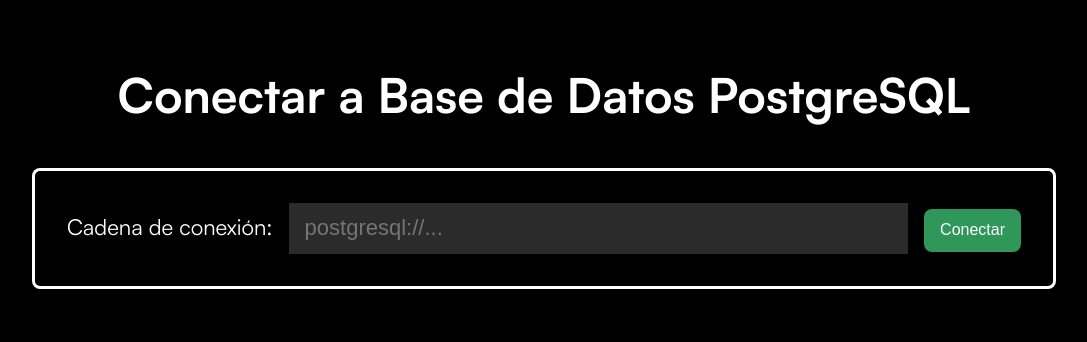
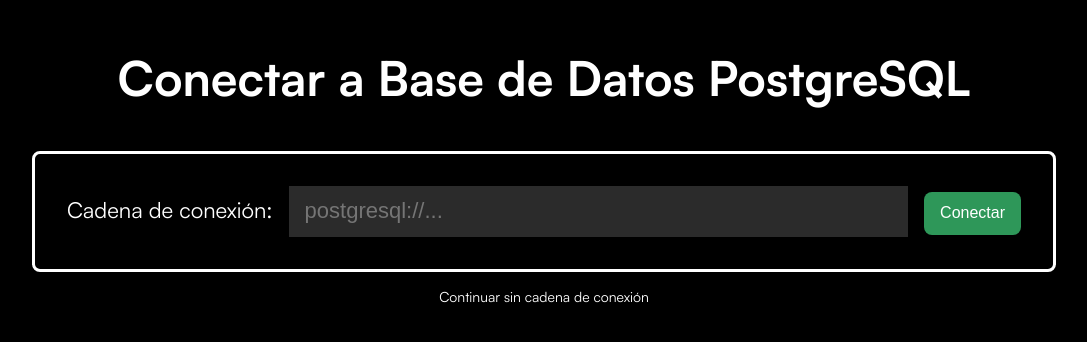
Before and after one commit to Kevin-Laz/Postgres-explorer-Frontend, an Angular app: page / in a window 1280 px wide. Shown: the part 244-586 px from the top of the page, without its empty margins (96-1183 px from the left). Built offline with nearby package versions, Linux system fonts and the light colour scheme.

Commit message:
Cambio en el home para permitir acceso sin cadena de conexión

```diff
--- a/src/app/features/start/start.component.html
+++ b/src/app/features/start/start.component.html
@@ -1,6 +1,6 @@
 <div class="content">
   <h2>Conectar a Base de Datos PostgreSQL</h2>
-  <main class="">
+  <main>
     <form [formGroup]="dbForm" (ngSubmit)="onSubmit()">
       <label>Cadena de conexión: </label>
       <input
@@ -17,4 +17,5 @@
       <button type="submit">Conectar</button>
     </form>
   </main>
+  <span class="span-continue" (click)="offlineDB()">Continuar sin cadena de conexión</span>
 </div>
--- a/src/app/features/start/start.component.scss
+++ b/src/app/features/start/start.component.scss
@@ -30,9 +30,20 @@
   width: 100%;
   box-sizing: border-box;
   font-size: 22px;
+  margin-bottom: 1rem;
 
   @include respond-to(sm){
     font-size: 16px;
+  }
+}
+
+.span-continue{
+  font-size: 14px;
+  cursor: pointer;
+  transform: scale();
+  &:hover{
+    scale: 110%;
+    text-decoration: underline;
   }
 }
 
--- a/src/app/features/start/start.component.ts
+++ b/src/app/features/start/start.component.ts
@@ -38,4 +38,9 @@
       }
     })
   }
+
+  offlineDB(){
+    this.dbContext.setConnection('none');
+    this.router.navigate(['/dashboard']);
+  }
 }
```
